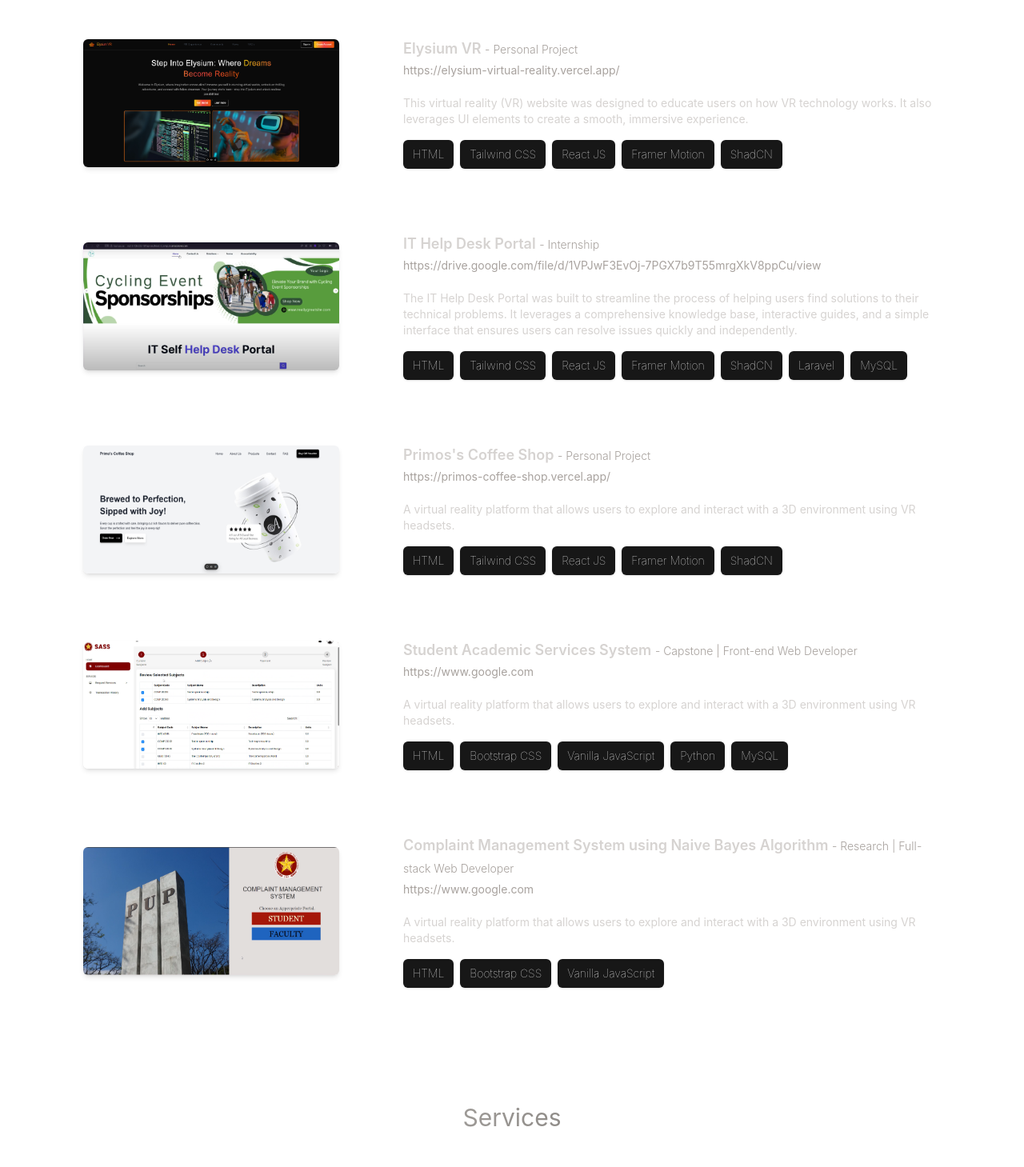
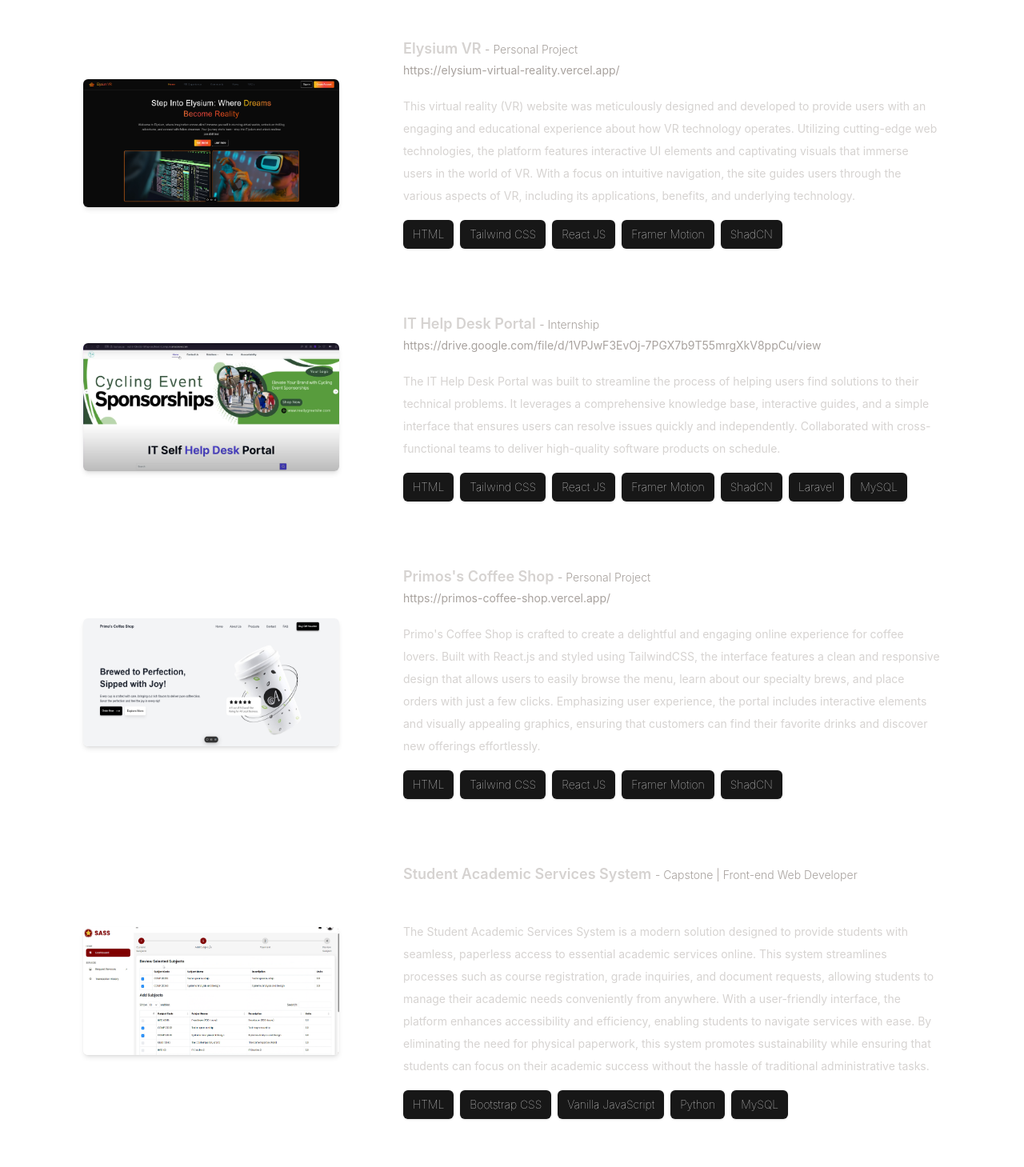
Before and after one commit to kramislife/portfolio-react, a React (Vite) app: page / in a window 1280 px wide. Shown: the part 1271-2730 px from the top of the page at 80% size. Built offline with nearby package versions, Linux system fonts and the light colour scheme.

Commit message:
Refactor project descriptions and improve user experience

```diff
--- a/src/components/Projects/Projects.jsx
+++ b/src/components/Projects/Projects.jsx
@@ -36,7 +36,9 @@ const Projects = () => {
                   >
                     {item.link}
                   </a>
-                  <p className="mt-5 text-sm">{item.description}</p>
+                  <p className="mt-5 text-sm leading-loose">
+                    {item.description}
+                  </p>
                   <div className="flex flex-wrap gap-2 mt-4">
                     {item.tool.map((tool, index) => (
                       <Button
--- a/src/components/constant/Index.jsx
+++ b/src/components/constant/Index.jsx
@@ -102,7 +102,7 @@ export const Project = [
     type: "Personal Project",
     image: elysium,
     description:
-      "This virtual reality (VR) website was designed to educate users on how VR technology works. It also leverages UI elements to create a smooth, immersive experience.",
+      "This virtual reality (VR) website was meticulously designed and developed to provide users with an engaging and educational experience about how VR technology operates. Utilizing cutting-edge web technologies, the platform features interactive UI elements and captivating visuals that immerse users in the world of VR. With a focus on intuitive navigation, the site guides users through the various aspects of VR, including its applications, benefits, and underlying technology. ",
     link: "https://elysium-virtual-reality.vercel.app/",
     tool: ["HTML", "Tailwind CSS", "React JS", "Framer Motion", "ShadCN"],
   },
@@ -112,7 +112,7 @@ export const Project = [
     type: "Internship",
     image: helpdesk,
     description:
-      "The IT Help Desk Portal was built to streamline the process of helping users find solutions to their technical problems. It leverages a comprehensive knowledge base, interactive guides, and a simple interface that ensures users can resolve issues quickly and independently.",
+      "The IT Help Desk Portal was built to streamline the process of helping users find solutions to their technical problems. It leverages a comprehensive knowledge base, interactive guides, and a simple interface that ensures users can resolve issues quickly and independently. Collaborated with cross-functional teams to deliver high-quality software products on schedule.",
     link: "https://drive.google.com/file/d/1VPJwF3EvOj-7PGX7b9T55mrgXkV8ppCu/view",
     tool: [
       "HTML",
@@ -130,7 +130,7 @@ export const Project = [
     type: "Personal Project",
     image: primo,
     description:
-      "A virtual reality platform that allows users to explore and interact with a 3D environment using VR headsets.",
+      "Primo's Coffee Shop is crafted to create a delightful and engaging online experience for coffee lovers. Built with React.js and styled using TailwindCSS, the interface features a clean and responsive design that allows users to easily browse the menu, learn about our specialty brews, and place orders with just a few clicks. Emphasizing user experience, the portal includes interactive elements and visually appealing graphics, ensuring that customers can find their favorite drinks and discover new offerings effortlessly.",
     link: "https://primos-coffee-shop.vercel.app/",
     tool: ["HTML", "Tailwind CSS", "React JS", "Framer Motion", "ShadCN"],
   },
@@ -140,8 +140,7 @@ export const Project = [
     type: "Capstone | Front-end Web Developer",
     image: sass,
     description:
-      "A virtual reality platform that allows users to explore and interact with a 3D environment using VR headsets.",
-    link: "https://www.google.com",
+      "The Student Academic Services System is a modern solution designed to provide students with seamless, paperless access to essential academic services online. This system streamlines processes such as course registration, grade inquiries, and document requests, allowing students to manage their academic needs conveniently from anywhere. With a user-friendly interface, the platform enhances accessibility and efficiency, enabling students to navigate services with ease. By eliminating the need for physical paperwork, this system promotes sustainability while ensuring that students can focus on their academic success without the hassle of traditional administrative tasks.",
     tool: ["HTML", "Bootstrap CSS", "Vanilla JavaScript", "Python", "MySQL"],
   },
   {
@@ -150,9 +149,9 @@ export const Project = [
     type: "Research | Full-stack Web Developer",
     image: cms,
     description:
-      "A virtual reality platform that allows users to explore and interact with a 3D environment using VR headsets.",
-    link: "https://www.google.com",
-    tool: ["HTML", "Bootstrap CSS", "Vanilla JavaScript"],
+      "The University Complaint Management System is an innovative solution designed to streamline the process of handling student grievances. Utilizing the Naive Bayes algorithm, this system intelligently categorizes and analyzes complaints, enabling efficient resolution by administrative staff. The user-friendly interface allows students to submit their issues easily and track their status in real-time. By leveraging data-driven insights, the system enhances responsiveness and ensures that complaints are addressed promptly, ultimately fostering a supportive academic environment. This project not only improves communication between students and the administration but also demonstrates the application of machine learning in enhancing university services.",
+    link: "https://www.youtube.com/watch?v=3jJVojIvULg&t=12s",
+    tool: ["HTML", "Bootstrap CSS", "Vanilla JavaScript", "PHP", "MySQL"],
   },
 ];
 
@@ -168,6 +167,7 @@ export const brandColors = {
   Laravel: "#FF2D20",
   Python: "#306998",
   MySQL: "#4479A1",
+  PHP: "#DC143C",
 };
 
 // This is for Experience Section
```
